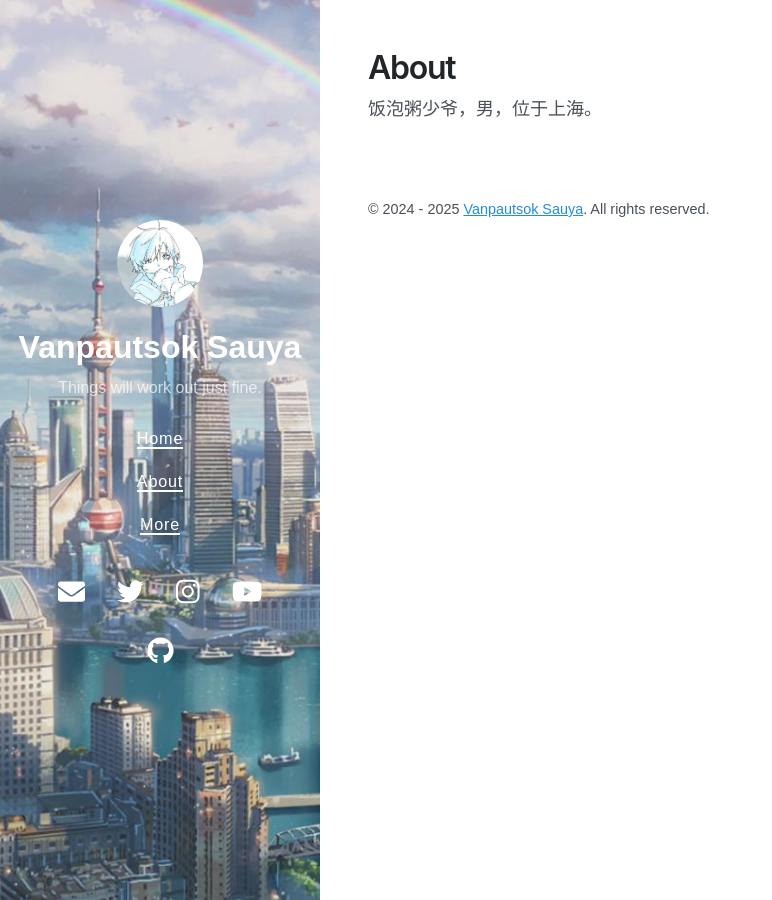
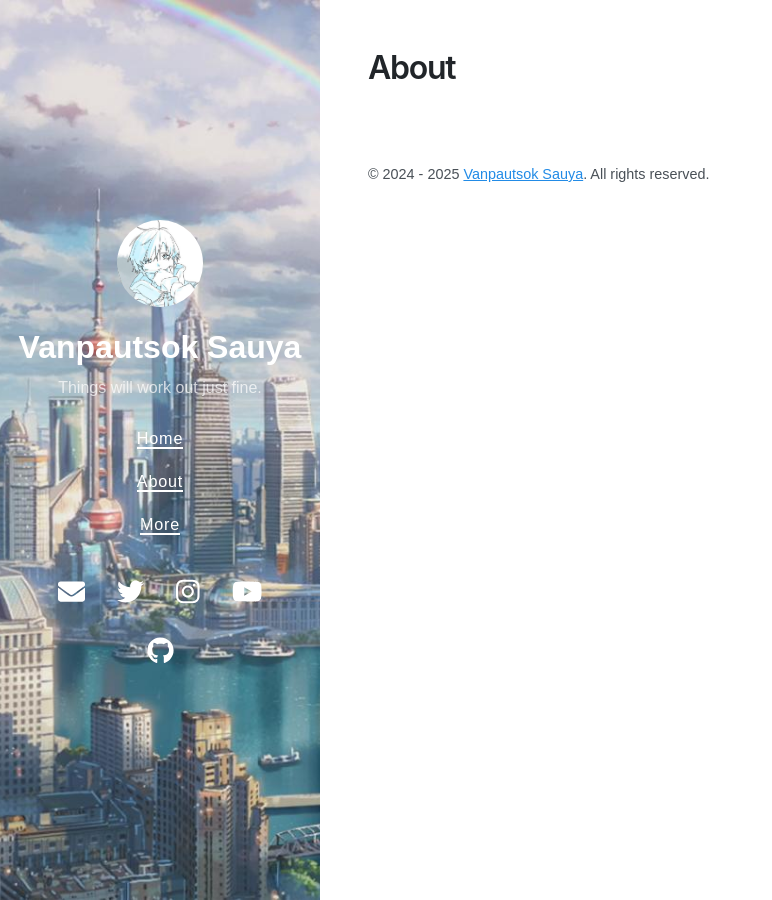
Before and after one commit to sugoijosephhan/sugoijosephhan.github.io, a Jekyll site: the page built from about.md, in a window 1280 px wide. Shown: the whole page, without its empty margins (0-772 px from the left). Built offline with Jekyll 4.4.1, drawn with Linux system fonts in a browser that asks for light colours; nearby versions of some CDN libraries.

Commit message:
2025/03/18/12:45 - Modified the contents.

```diff
--- a/about.md
+++ b/about.md
@@ -2,5 +2,3 @@
 layout: page
 title: About
 ---
-
-饭泡粥少爷，男，位于上海。
```
